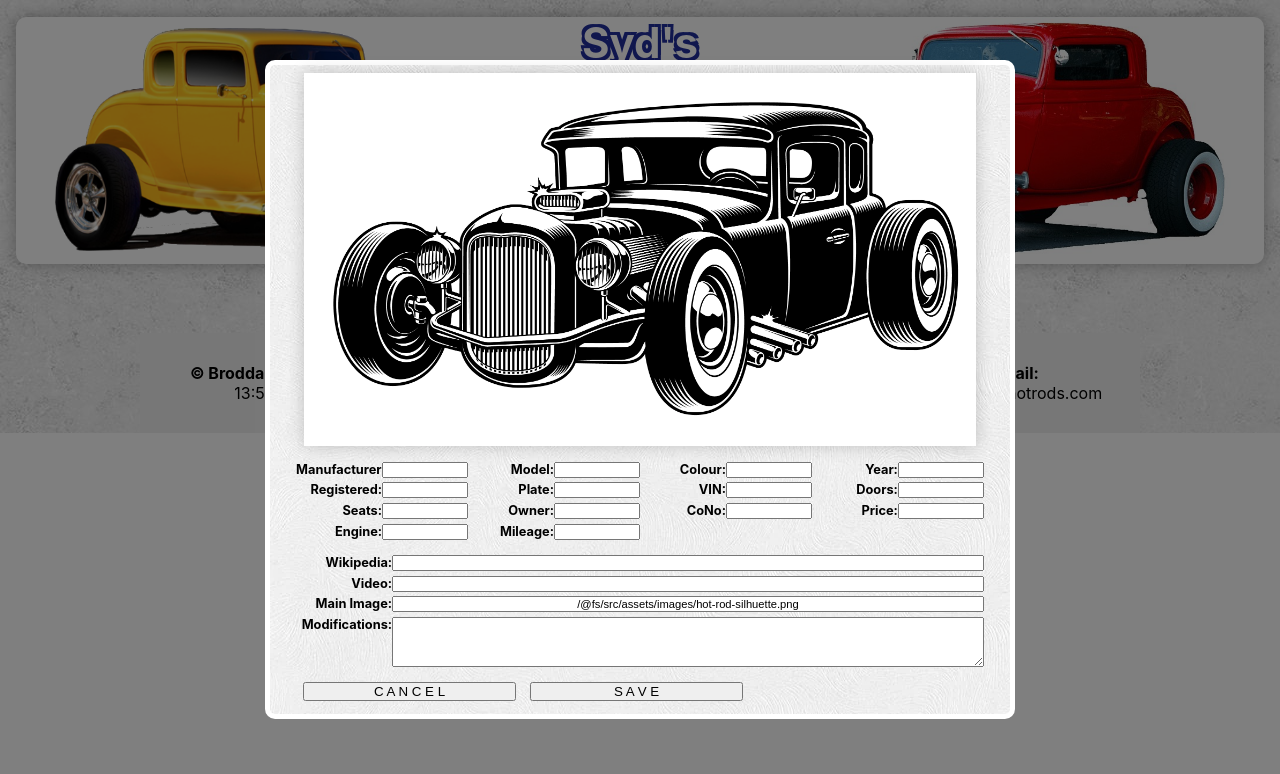
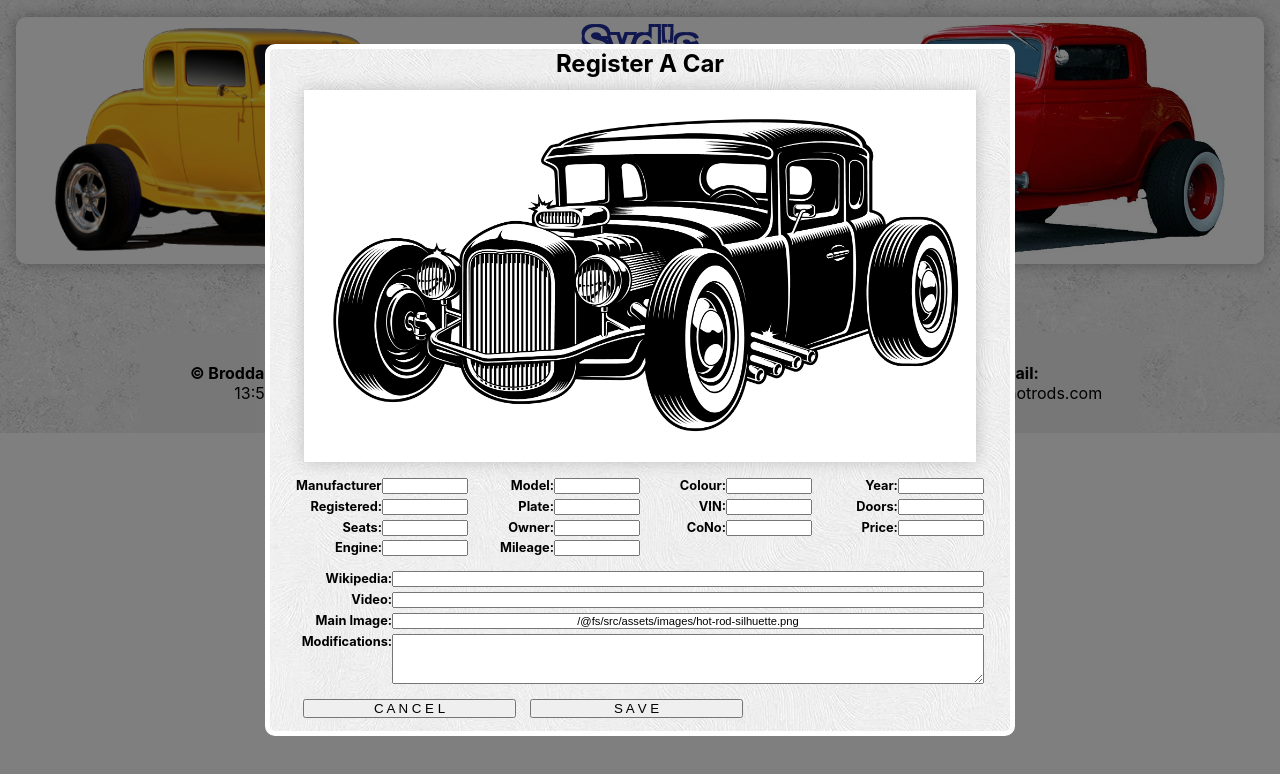
Before and after one commit to sydneymurray/nology-fullstack-project-frontend, a React (Create React App) app: page / in a window 1280 px wide. Both pictures are taken after a click on the button "Register a Car". Shown: the top 774 px of the page. Built offline with nearby package versions, Linux system fonts and the light colour scheme; no server answers.

Commit message:
SCSS Tweaks

```diff
--- a/src/containers/CarModal/CarModal.jsx
+++ b/src/containers/CarModal/CarModal.jsx
@@ -99,7 +99,7 @@ const CarModal = ({selectedCar, setSelectedCar, carList, setCarList}) => {
             <form className="car-modal" onSubmit={handleSubmit}>
                 <a className="car-modal__anchor" href={wikiURL} target="_blank">
                     <h2 className="car-modal__heading">
-                        <span className="car-title">{manufacturer + " " + model}</span>
+                        <span className="car-title">{carId ?  manufacturer + " " + model : "Register A Car" }</span>
                         <span className="car-wiki">Wikipedia</span>
                     </h2>
                 </a>
--- a/src/containers/CarModal/CarModal.scss
+++ b/src/containers/CarModal/CarModal.scss
@@ -25,9 +25,6 @@
   &__anchor{
     text-decoration: none
   }
-  &__heading{
-    margin-bottom: 0.5rem;
-  }
   .car-wiki{
     display: none
   }
@@ -37,6 +34,7 @@
     object-fit: cover;
     box-shadow: 0 0 1rem 0 rgb(0 0 0 / 20%);
     border: 1px solid white;
+    margin-top: 0.75rem;
   }
   &__label{
     text-align: right;
```
